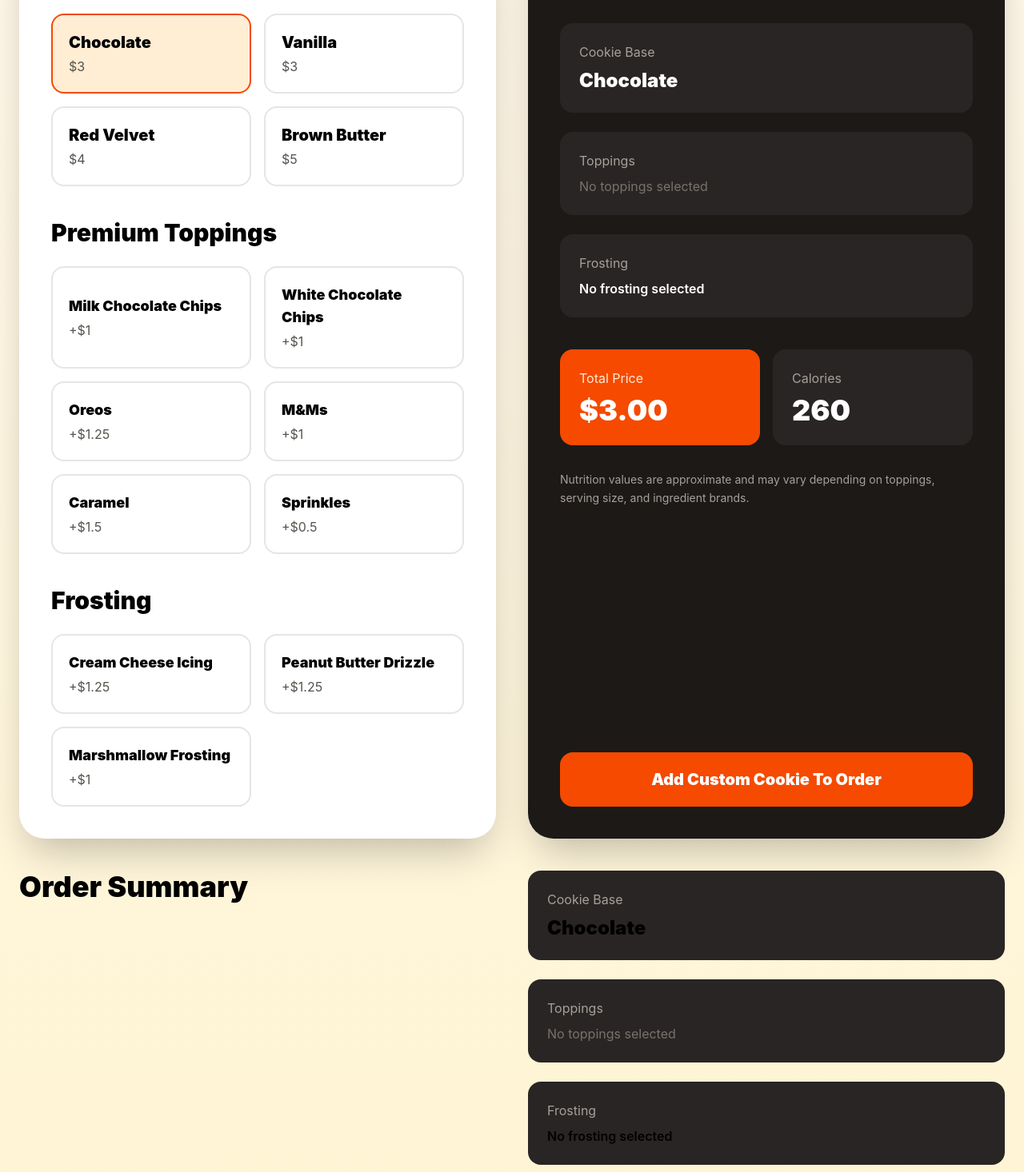
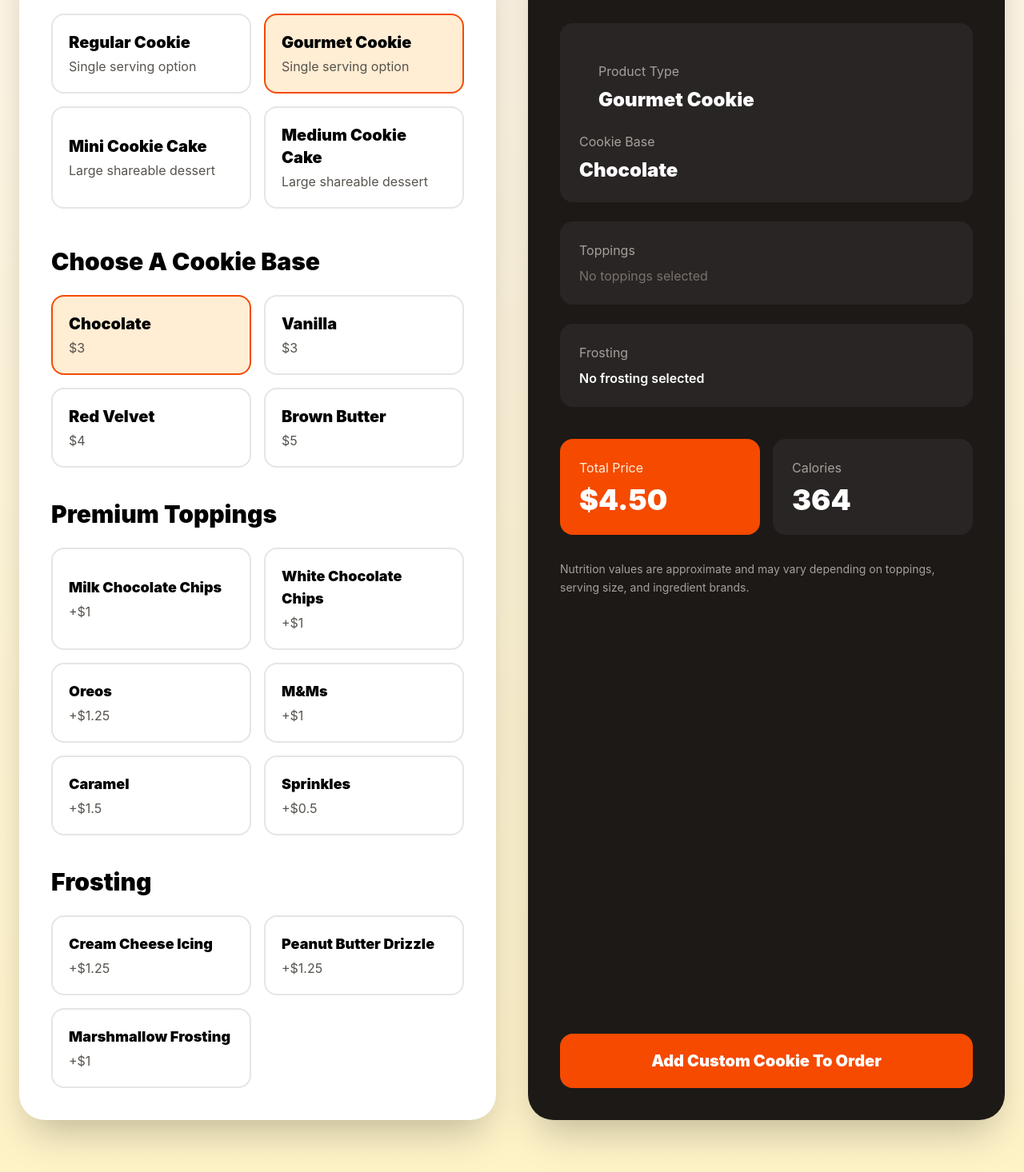
Before and after one commit to WugoBugp/sweet-crumbs-bakes, a React (Vite) app: page / in a window 1280 px wide. Shown: the part 3904-5370 px from the top of the page at 80% size. Built offline with nearby package versions, Linux system fonts and the light colour scheme.

Commit message:
Update cookie builder and site structure

```diff
--- a/src/Components/CookieBuilder.jsx
+++ b/src/Components/CookieBuilder.jsx
@@ -24,7 +24,28 @@ export default function CookieBuilder() {
       calories: 340,
     },
   ]
-
+const productTypes = [
+  {
+    name: "Regular Cookie",
+    priceMultiplier: 1,
+    calorieMultiplier: 1,
+  },
+  {
+    name: "Gourmet Cookie",
+    priceMultiplier: 1.5,
+    calorieMultiplier: 1.4,
+  },
+  {
+    name: "Mini Cookie Cake",
+    priceMultiplier: 4,
+    calorieMultiplier: 3.5,
+  },
+  {
+    name: "Medium Cookie Cake",
+    priceMultiplier: 7,
+    calorieMultiplier: 6,
+  },
+]
   const toppings = [
     {
       name: "Milk Chocolate Chips",
@@ -80,26 +101,37 @@ export default function CookieBuilder() {
 const [selectedToppings, setSelectedToppings] = useState([])
 const [selectedFrosting, setSelectedFrosting] = useState(null)
 
+const [selectedProductType, setSelectedProductType] =
+  useState(productTypes[1])
   const toggleTopping = (topping) => {
-    if (selectedToppings.includes(topping)) {
+  const alreadySelected = selectedToppings.some(
+    (item) => item.name === topping.name
+  )
+
+  if (alreadySelected) {
     setSelectedToppings(
-        selectedToppings.filter((item) => item !== topping)
+      selectedToppings.filter((item) => item.name !== topping.name)
     )
   } else {
     setSelectedToppings([...selectedToppings, topping])
   }
 }
 
-  const totalPrice =
+ const basePrice =
   selectedBase.price +
   selectedToppings.reduce((sum, topping) => sum + topping.price, 0) +
   (selectedFrosting ? selectedFrosting.price : 0)
 
-  const totalCalories =
+const totalPrice = basePrice * selectedProductType.priceMultiplier
+
+const baseCalories =
   selectedBase.calories +
   selectedToppings.reduce((sum, topping) => sum + topping.calories, 0) +
   (selectedFrosting ? selectedFrosting.calories : 0)
 
+const totalCalories = Math.round(
+  baseCalories * selectedProductType.calorieMultiplier
+)
   return (
     <section
       id="builder"
@@ -125,6 +157,35 @@ export default function CookieBuilder() {
 
             {/* Cookie Base */}
             <div className="mb-10">
+                <div className="mb-12">
+  <h3 className="text-3xl font-black mb-6">
+    Choose Product Type
+  </h3>
+
+  <div className="grid md:grid-cols-2 gap-4">
+    {productTypes.map((type) => (
+      <button
+        key={type.name}
+        onClick={() => setSelectedProductType(type)}
+        className={`p-5 rounded-2xl border-2 text-left transition ${
+          selectedProductType.name === type.name
+            ? "border-orange-600 bg-orange-100"
+            : "border-stone-200 hover:border-orange-300"
+        }`}
+      >
+        <p className="font-black text-xl mb-1">
+          {type.name}
+        </p>
+
+        <p className="text-stone-600">
+          {type.name.includes("Cake")
+            ? "Large shareable dessert"
+            : "Single serving option"}
+        </p>
+      </button>
+    ))}
+  </div>
+</div>
               <h3 className="text-3xl font-black mb-6">
                 Choose A Cookie Base
               </h3>
@@ -168,7 +229,9 @@ export default function CookieBuilder() {
                     key={topping.name}
                     onClick={() => toggleTopping(topping)}
                     className={`p-5 rounded-2xl border-2 text-left transition ${
-                      selectedToppings.includes(topping)
+                      selectedToppings.some(
+  (item) => item.name === topping.name
+)
                         ? "border-orange-600 bg-orange-100"
                         : "border-stone-200 hover:border-orange-300"
                     }`}
@@ -222,66 +285,7 @@ export default function CookieBuilder() {
 
           <OrderSummary
   selectedBase={selectedBase}
-  selectedToppings={selectedToppings}
-  selectedFrosting={selectedFrosting}
-  totalPrice={totalPrice}
-  totalCalories={totalCalories}
-/>
-            <h3 className="text-4xl font-black mb-8">
-              Order Summary
-            </h3>
-
-            <div className="space-y-6 mb-10">
-
-              <div className="bg-stone-800 rounded-2xl p-6">
-                <p className="text-stone-400 mb-2">
-                  Cookie Base
-                </p>
-
-                <p className="text-2xl font-black">
-                  {selectedBase.name}
-                </p>
-              </div>
-
-              <div className="bg-stone-800 rounded-2xl p-6">
-                <p className="text-stone-400 mb-2">
-                  Toppings
-                </p>
-
-                <div className="space-y-2">
-                  {selectedToppings.length === 0 ? (
-                    <p className="text-stone-500">
-                      No toppings selected
-                    </p>
-                  ) : (
-                    selectedToppings.map((topping) => (
-                      <p
-                        key={topping.name}
-                        className="font-semibold"
-                      >
-                        {topping.name}
-                      </p>
-                    ))
-                  )}
-                </div>
-              </div>
-
-              <div className="bg-stone-800 rounded-2xl p-6">
-                <p className="text-stone-400 mb-2">
-                  Frosting
-                </p>
-
-                <p className="font-semibold">
-                  {selectedFrosting
-                    ? selectedFrosting.name
-                    : "No frosting selected"}
-                </p>
-              </div>
-
-            </div>
-
-              <OrderSummary
-  selectedBase={selectedBase}
+  selectedProductType={selectedProductType}
   selectedToppings={selectedToppings}
   selectedFrosting={selectedFrosting}
   totalPrice={totalPrice}
--- a/src/Components/OrderSummary.jsx
+++ b/src/Components/OrderSummary.jsx
@@ -4,6 +4,7 @@ export default function OrderSummary({
   selectedFrosting,
   totalPrice,
   totalCalories,
+  selectedProductType,
 }) {
   return (
     <div className="bg-stone-900 text-white rounded-[2rem] p-10 shadow-2xl flex flex-col">
@@ -13,6 +14,10 @@ export default function OrderSummary({
 
       <div className="space-y-6 mb-10">
         <div className="bg-stone-800 rounded-2xl p-6">
+            <div className="bg-stone-800 rounded-2xl p-6">
+  <p className="text-stone-400 mb-2">Product Type</p>
+  <p className="text-2xl font-black">{selectedProductType.name}</p>
+</div>
           <p className="text-stone-400 mb-2">Cookie Base</p>
           <p className="text-2xl font-black">{selectedBase.name}</p>
         </div>
```
Lines whose indentation alone changed are shown as unchanged.
